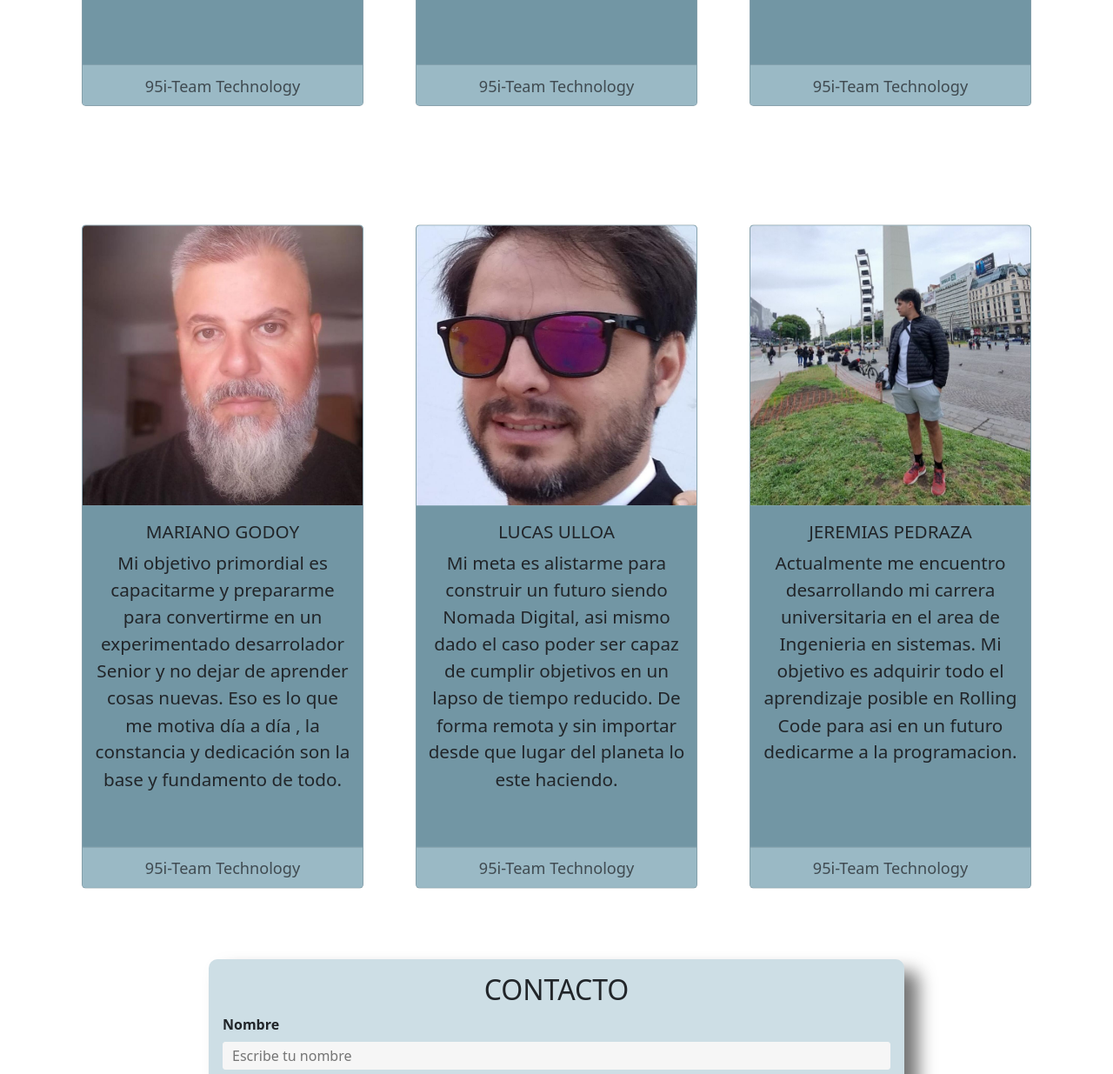
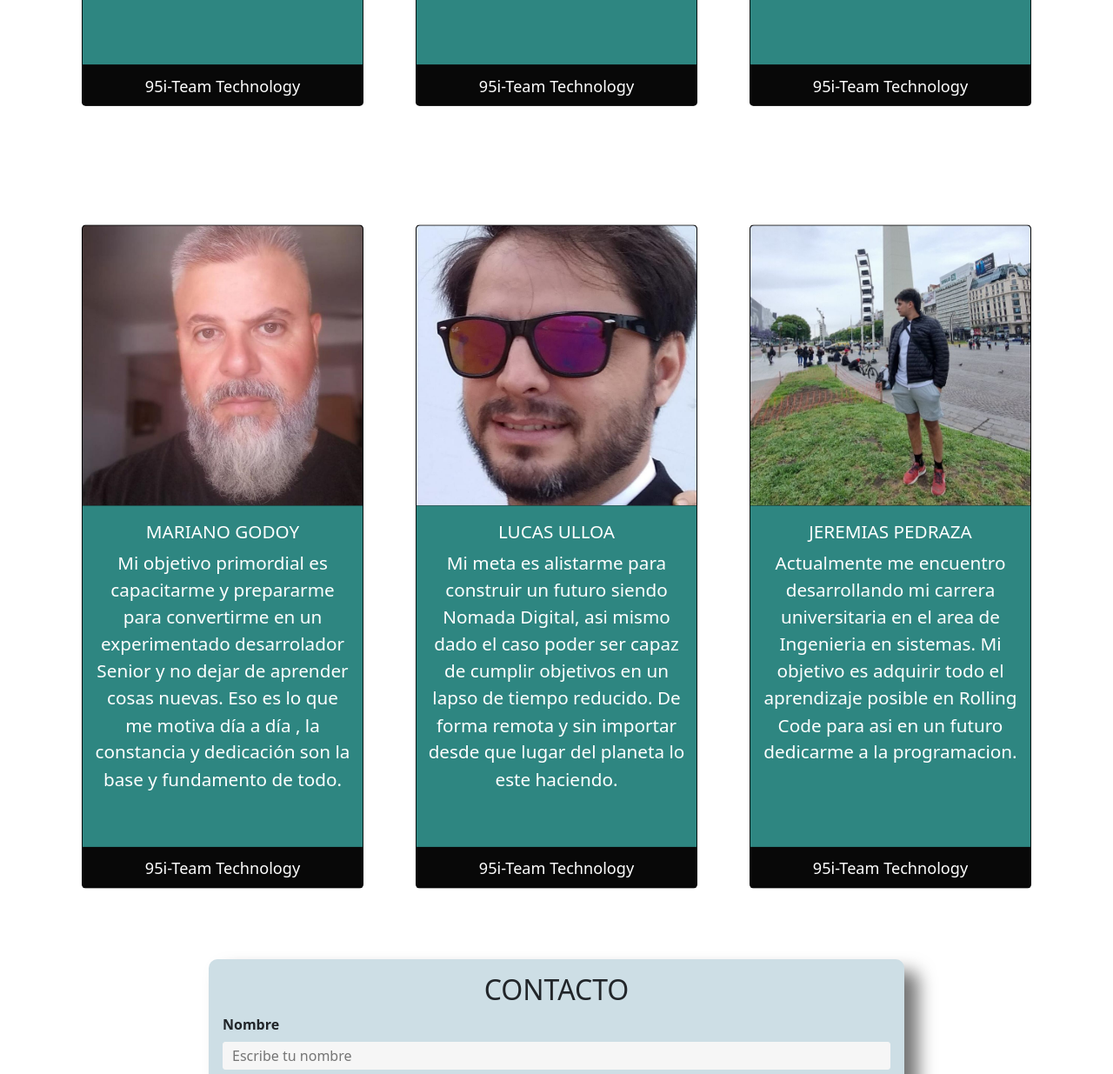
Before and after one commit to diegoandrespizarro/Team-Technology, a plain HTML site: page page/aboutus.html in a window 1280 px wide. Shown: the part 970-2205 px from the top of the page at 87% size. Drawn offline with nearby package versions, Linux system fonts and the light colour scheme.

Commit message:
feat: add new colors to cards

```diff
--- a/page/aboutus.html
+++ b/page/aboutus.html
@@ -49,7 +49,7 @@
           </p>
           </div>
           <div class="card-footer descripcion">
-            <small class="text-body-secondary">95i-Team Technology</small>
+            <small class="text-body-secondary-descripcion">95i-Team Technology</small>
           </div>
         </div>
       </div>
@@ -62,7 +62,7 @@
           </p>
           </div>
           <div class="card-footer descripcion">
-            <small class="text-body-secondary">95i-Team Technology</small>
+            <small class="text-body-secondary-descripcion">95i-Team Technology</small>
           </div>
         </div>
       </div>
@@ -75,7 +75,7 @@
             <p>
           </div>
           <div class="card-footer descripcion">
-            <small class="text-body-secondary">95i-Team Technology</small>
+            <small class="text-body-secondary-descripcion">95i-Team Technology</small>
           </div>
         </div>
       </div>
@@ -89,7 +89,7 @@
             <p class="card-text descripcion">Mi objetivo primordial es capacitarme y prepararme para convertirme en un experimentado desarrolador Senior y no dejar de aprender cosas nuevas. Eso es lo que me motiva día a día , la constancia y dedicación son la base y fundamento de todo.</p>
           </div>
           <div class="card-footer descripcion">
-            <small class="text-body-secondary">95i-Team Technology</small>
+            <small class="text-body-secondary-descripcion">95i-Team Technology</small>
           </div>
         </div>
       </div>
@@ -101,7 +101,7 @@
             <p class="card-text descripcion">Mi meta es alistarme para construir un futuro siendo Nomada Digital, asi mismo dado el caso poder ser capaz de  cumplir objetivos en un lapso de tiempo reducido. De forma remota y sin importar desde que lugar del planeta lo este haciendo.</p>
           </div>
           <div class="card-footer descripcion">
-            <small class="text-body-secondary">95i-Team Technology</small>
+            <small class="text-body-secondary-descripcion">95i-Team Technology</small>
           </div>
         </div>
       </div>
@@ -114,7 +114,7 @@
           </p>
           </div>
           <div class="card-footer descripcion">
-            <small class="text-body-secondary">95i-Team Technology</small>
+            <small class="text-body-secondary-descripcion">95i-Team Technology</small>
           </div>
         </div>
       </div>
--- a/style-about.css
+++ b/style-about.css
@@ -4,15 +4,14 @@
     transition: transform 0.25s;
     border-radius: 5px;
     --bs-card-spacer-x: 10px;
-    background-color:#9EBECB;
+    background-color:#080808;
     margin-bottom: 10px;
     margin-top: 40px;
-
   }
   .card-body{
     padding: 20px 15px;
     text-align: justify;
-    background-color: #7296A4;
+    background-color: #2e8681;
   }
   .card:hover{
     --escala: 1.1;
@@ -25,6 +24,7 @@
   }
   /*DESCRIPCION*/
   .descripcion{
+    color: white;
     text-align:center;
     font-size: 23px;
   }
@@ -32,6 +32,8 @@
     width: 90%;
     max-width: 1200px;
     margin: 20px auto;
-
-
   }
+  .text-body-secondary-descripcion{
+    --bs-text-opacity: 1;
+    color: white;
+  }
```
